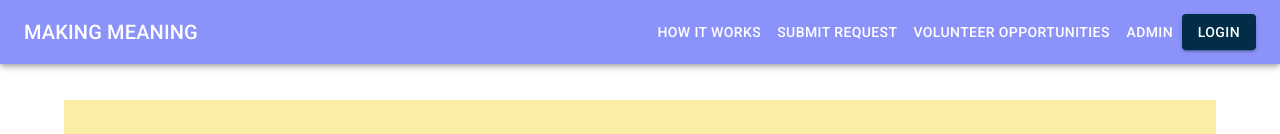
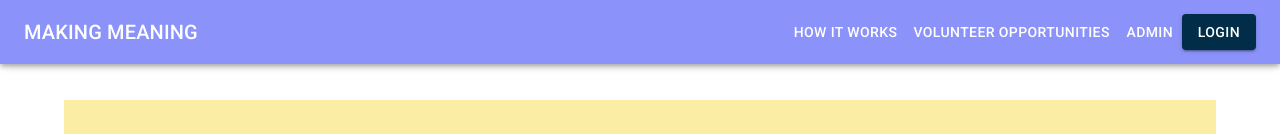
Before and after one commit to mafiageek/ptbc5-project2, a React (Create React App) app: page / in a window 1280 px wide. Shown: the top 134 px of the page. Built offline with nearby package versions, Linux system fonts and the light colour scheme; no server answers; the database is empty.

Commit message:
hide submit and add check to effect for postalcode

```diff
--- a/src/components/NavBar.js
+++ b/src/components/NavBar.js
@@ -27,10 +27,12 @@ export default function NavBar(props) {
             How it Works
           </Button>
 
-          <Button component={Link} to={"/SubmitRequest"} variant="text">
-            {" "}
-            Submit Request
-          </Button>
+          {props.user?.uid && (
+            <Button component={Link} to={"/SubmitRequest"} variant="text">
+              {" "}
+              Submit Request
+            </Button>
+          )}
 
           <Button component={Link} to={"/"} variant="text">
             Volunteer Opportunities
--- a/src/pages/Listings.js
+++ b/src/pages/Listings.js
@@ -3,6 +3,7 @@ import { Box, Button, Grid, Typography } from "@mui/material";
 import ListCard from "../components/ListCard";
 import { Container } from "@mui/system";
 import { Link } from "react-router-dom";
+
 export default function Listings(props) {
   return (
     <div>
--- a/src/pages/SubmitRequest.js
+++ b/src/pages/SubmitRequest.js
@@ -113,24 +113,6 @@ function SubmitRequest(props) {
       .catch((error) => console.log(error));
   };
 
-  // const getGeoData = async (postalCode) => {
-  //   await axios
-  //     .get(
-  //       `https://developers.onemap.sg/commonapi/search?searchVal=${postalCode}&returnGeom=Y&getAddrDetails=Y`
-  //     )
-  //     .then((response) => response.data.results[0])
-  //     .then((response) => {
-  //       setFormData((prevFormData) => ({
-  //         ...prevFormData,
-  //         address: response.ADDRESS,
-  //         lat: response.LATITUDE,
-  //         lng: response.LONGITUDE,
-  //       }));
-  //     })
-  //     .catch((error) => console.log(error));
-
-  // };
-
   const getGeoData = async (location) => {
     await axios
       .get(
@@ -163,8 +145,10 @@ function SubmitRequest(props) {
   };
 
   useEffect(() => {
-    getGeoData(formData.location);
-    getMapURL(formData.lat, formData.lng, formData.location);
+    if (formData.location.length === 6) {
+      getGeoData(formData.location);
+      getMapURL(formData.lat, formData.lng, formData.location);
+    }
   }, [formData.lat, formData.lng, formData.location]);
 
   const handleSubmit = (e) => {
```
